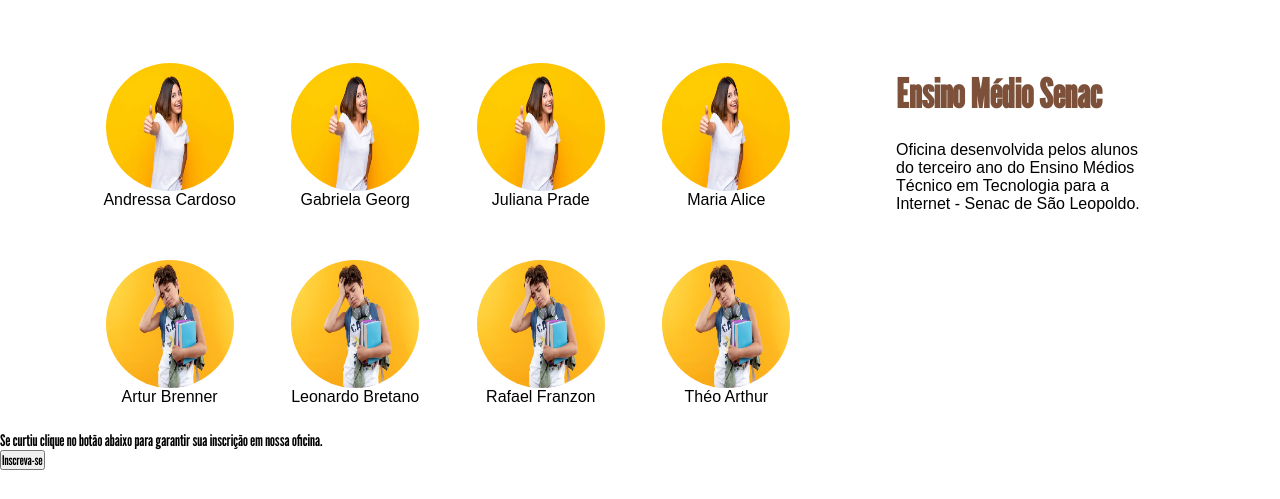
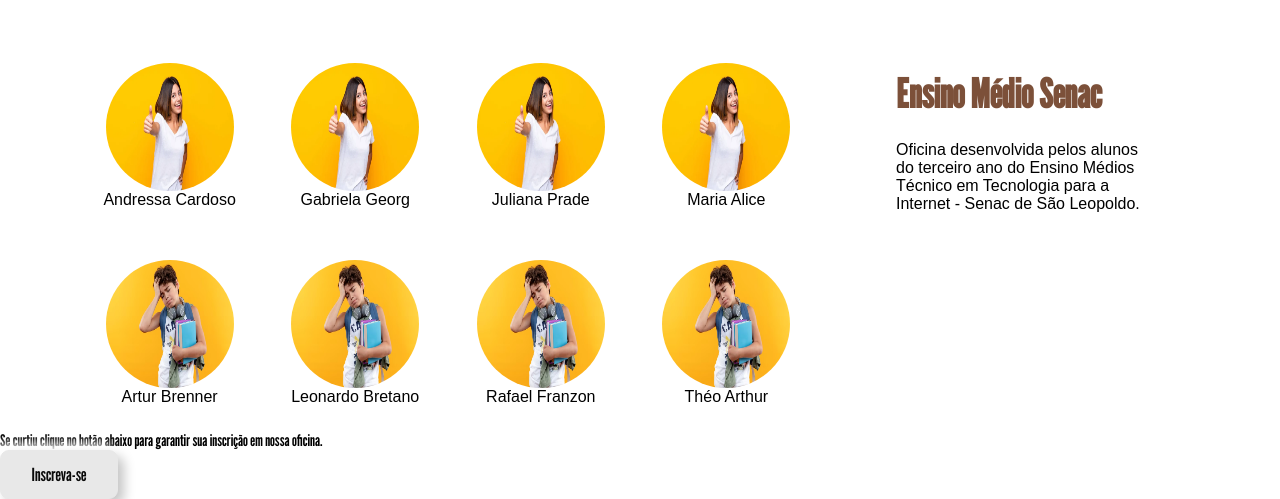
Before and after one commit to andressahcardoso/Projeto_1Trimestre, a plain HTML site: page OficinaCafeBrasil.html in a window 1280 px wide. Shown: the part 803-1302 px from the top of the page. Before the commit the page ends 1273 px from the top, so only its background shows below. Drawn offline with nearby package versions, Linux system fonts and the light colour scheme.

Commit message:
Update OficinaCafeBrasil.css

```diff
--- a/OficinaCafeBrasil.css
+++ b/OficinaCafeBrasil.css
@@ -142,3 +142,74 @@ h2 {
     padding-top: 3vh;
     font-family: 'arial';
 }
+
+/* Botão inscreva-se*/
+
+.button2 {
+  display: inline-block;
+  transition: all 0.2s ease-in;
+  position: relative;
+  overflow: hidden;
+  z-index: 1;
+  color: #090909;
+  padding: 0.7em 1.7em;
+  font-size: 18px;
+  border-radius: 0.5em;
+  background: #e8e8e8;
+  border: 1px solid #e8e8e8;
+  box-shadow: 6px 6px 12px #c5c5c5,
+             -6px -6px 12px #ffffff;
+}
+
+.button2:active {
+  color: #666;
+  box-shadow: inset 4px 4px 12px #c5c5c5,
+             inset -4px -4px 12px #ffffff;
+}
+
+.button2:before {
+  content: "";
+  position: absolute;
+  left: 50%;
+  transform: translateX(-50%) scaleY(1) scaleX(1.25);
+  top: 100%;
+  width: 140%;
+  height: 180%;
+  background-color: rgba(0, 0, 0, 0.05);
+  border-radius: 50%;
+  display: block;
+  transition: all 0.5s 0.1s cubic-bezier(0.55, 0, 0.1, 1);
+  z-index: -1;
+}
+
+.button2:after {
+  content: "";
+  position: absolute;
+  left: 55%;
+  transform: translateX(-50%) scaleY(1) scaleX(1.45);
+  top: 180%;
+  width: 160%;
+  height: 190%;
+  background-color: #009087;
+  border-radius: 50%;
+  display: block;
+  transition: all 0.5s 0.1s cubic-bezier(0.55, 0, 0.1, 1);
+  z-index: -1;
+}
+
+.button2:hover {
+  color: #ffffff;
+  border: 1px solid #009087;
+}
+
+.button2:hover:before {
+  top: -35%;
+  background-color: #009087;
+  transform: translateX(-50%) scaleY(1.3) scaleX(0.8);
+}
+
+.button2:hover:after {
+  top: -45%;
+  background-color: #009087;
+  transform: translateX(-50%) scaleY(1.3) scaleX(0.8);
+}
```
